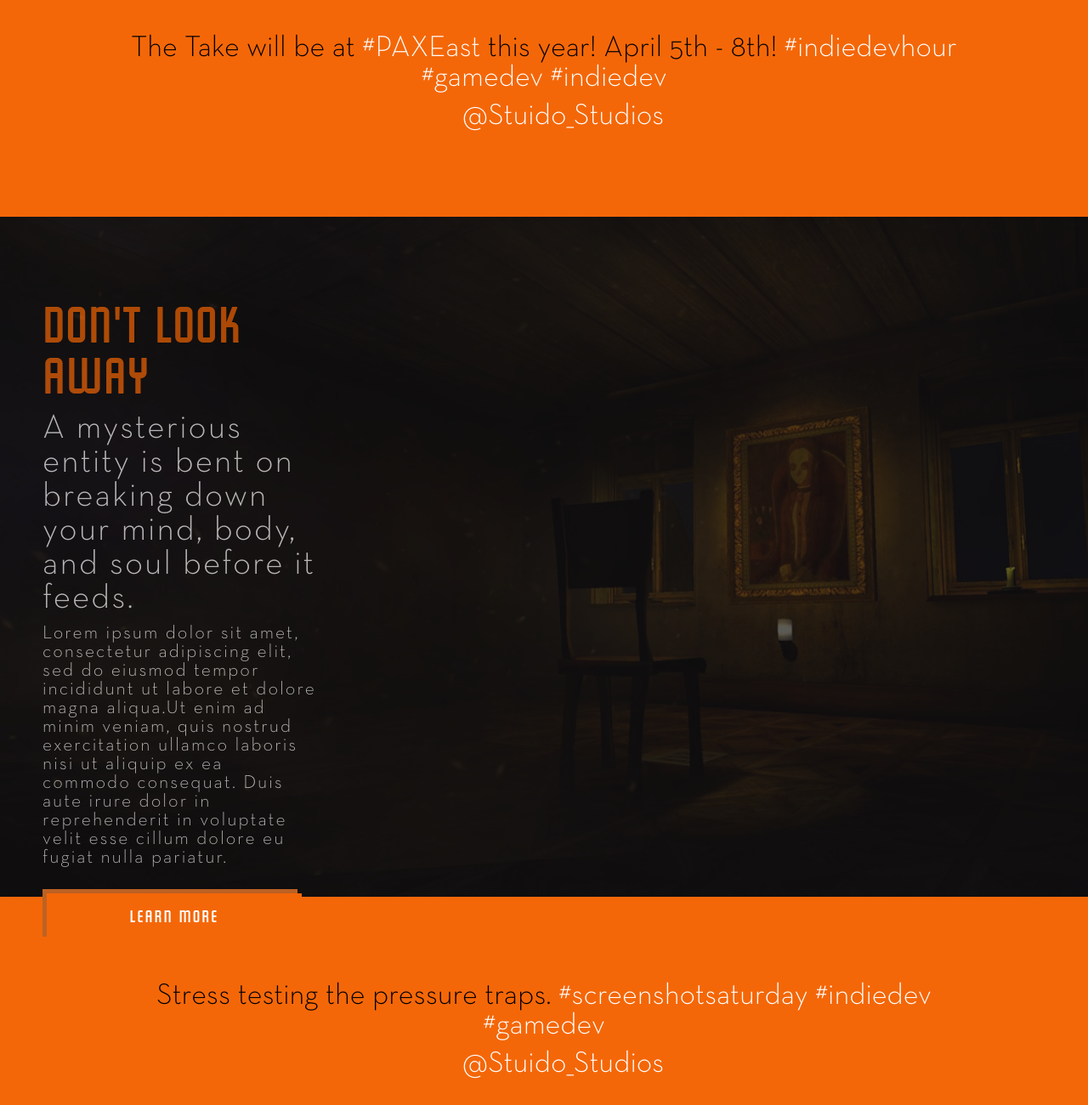
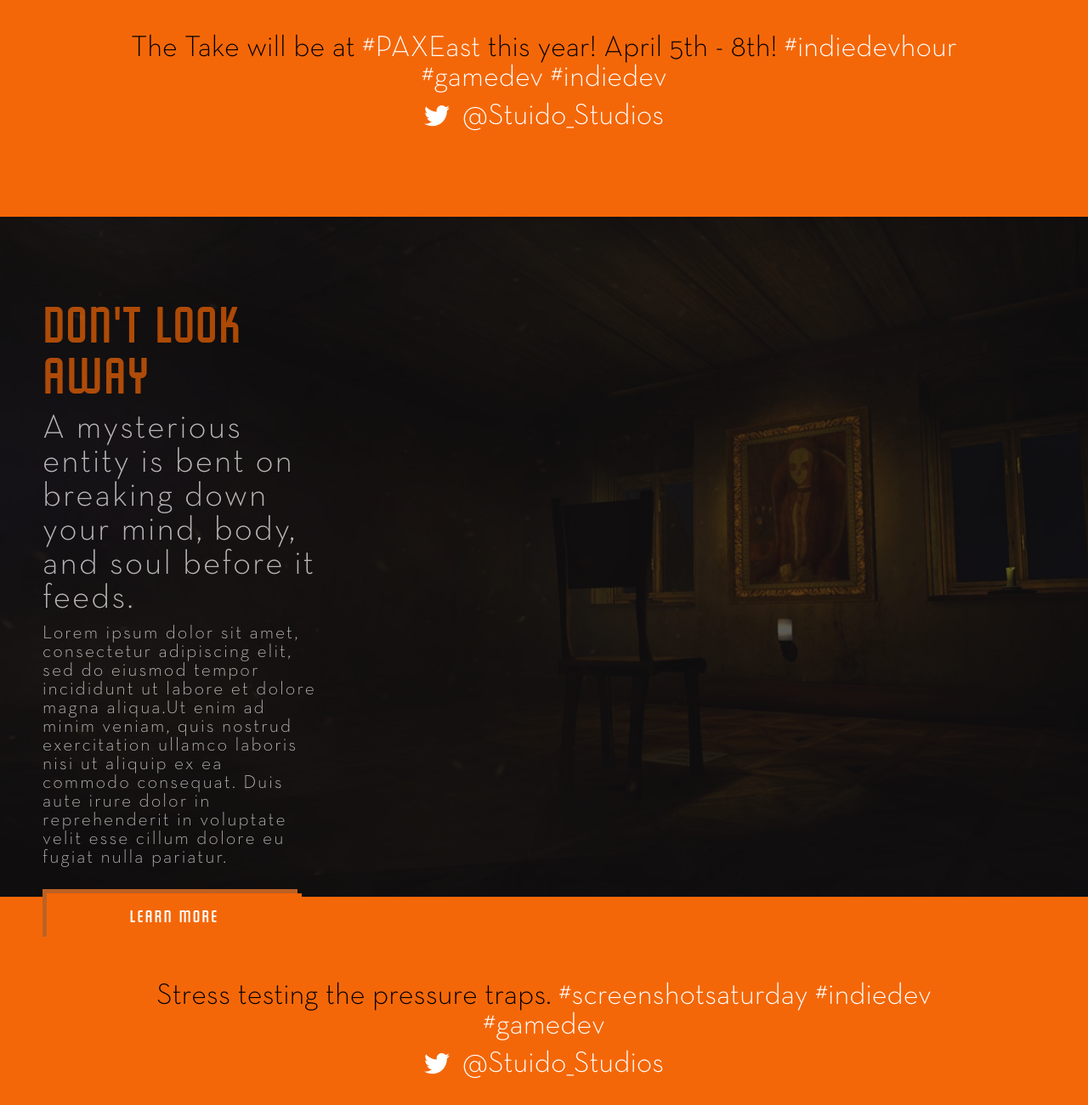
Before and after one commit to danWithABeard/stuido-studios-website, a website: page docs/index.html in a window 1280 px wide. Shown: the part 860-2160 px from the top of the page at 85% size. Drawn offline with Linux system fonts and the light colour scheme.

Commit message:
Updating twitter icon

```diff
--- a/docs/index.html
+++ b/docs/index.html
@@ -63,7 +63,9 @@
     <div class="twitter__wrapper">
       <p>The Take will be at <a href="#">#PAXEast</a> this year! April 5th - 8th! <a href="#">#indiedevhour</a> <a href="#">#gamedev</a> <a href="#">#indiedev</a></p>
       <div class="handle__wrapper">
-        <div class="twitter__icon"><TwitterIcon fillColor="#ffffff" /></div>
+        <div class="twitter__icon">
+          <svg xmlns="http://www.w3.org/2000/svg" viewBox="0 0 300.00006 244.18703"><g transform="translate(-539.18 -568.86)"><path d="m633.9 812.04c112.46 0 173.96-93.168 173.96-173.96 0-2.6463-0.0539-5.2806-0.1726-7.903 11.938-8.6302 22.314-19.4 30.498-31.66-10.955 4.8694-22.744 8.1474-35.111 9.6255 12.623-7.5693 22.314-19.543 26.886-33.817-11.813 7.0031-24.895 12.093-38.824 14.841-11.157-11.884-27.041-19.317-44.629-19.317-33.764 0-61.144 27.381-61.144 61.132 0 4.7978 0.5364 9.4646 1.5854 13.941-50.815-2.5569-95.874-26.886-126.03-63.88-5.2508 9.0354-8.2785 19.531-8.2785 30.73 0 21.212 10.794 39.938 27.208 50.893-10.031-0.30992-19.454-3.0635-27.69-7.6468-0.009 0.25652-0.009 0.50661-0.009 0.78077 0 29.61 21.075 54.332 49.051 59.934-5.1376 1.4006-10.543 2.1516-16.122 2.1516-3.9336 0-7.766-0.38716-11.491-1.1026 7.7838 24.293 30.355 41.971 57.115 42.465-20.926 16.402-47.287 26.171-75.937 26.171-4.929 0-9.7983-0.28036-14.584-0.84634 27.059 17.344 59.189 27.464 93.722 27.464" fill="#ffffff" /></g></svg>
+        </div>
         <a class="twitter__handle" href='https://twitter.com/Stuido_Studios'>@Stuido_Studios</a>
       </div>
     </div>
@@ -82,7 +84,9 @@
     <div class="twitter__wrapper">
       <p>Stress testing the pressure traps. <a href="#">#screenshotsaturday</a> <a href="#">#indiedev</a> <a href="#">#gamedev</a></p>
       <div class="handle__wrapper">
-        <div class="twitter__icon"><TwitterIcon fillColor="#ffffff" /></div>
+        <div class="twitter__icon">
+          <svg xmlns="http://www.w3.org/2000/svg" viewBox="0 0 300.00006 244.18703"><g transform="translate(-539.18 -568.86)"><path d="m633.9 812.04c112.46 0 173.96-93.168 173.96-173.96 0-2.6463-0.0539-5.2806-0.1726-7.903 11.938-8.6302 22.314-19.4 30.498-31.66-10.955 4.8694-22.744 8.1474-35.111 9.6255 12.623-7.5693 22.314-19.543 26.886-33.817-11.813 7.0031-24.895 12.093-38.824 14.841-11.157-11.884-27.041-19.317-44.629-19.317-33.764 0-61.144 27.381-61.144 61.132 0 4.7978 0.5364 9.4646 1.5854 13.941-50.815-2.5569-95.874-26.886-126.03-63.88-5.2508 9.0354-8.2785 19.531-8.2785 30.73 0 21.212 10.794 39.938 27.208 50.893-10.031-0.30992-19.454-3.0635-27.69-7.6468-0.009 0.25652-0.009 0.50661-0.009 0.78077 0 29.61 21.075 54.332 49.051 59.934-5.1376 1.4006-10.543 2.1516-16.122 2.1516-3.9336 0-7.766-0.38716-11.491-1.1026 7.7838 24.293 30.355 41.971 57.115 42.465-20.926 16.402-47.287 26.171-75.937 26.171-4.929 0-9.7983-0.28036-14.584-0.84634 27.059 17.344 59.189 27.464 93.722 27.464" fill="#ffffff" /></g></svg>
+        </div>
         <a class="twitter__handle" href='https://twitter.com/Stuido_Studios'>@Stuido_Studios</a>
       </div>
     </div>
```
Also changed, not shown: public/index.html (+6 -2 lines).
